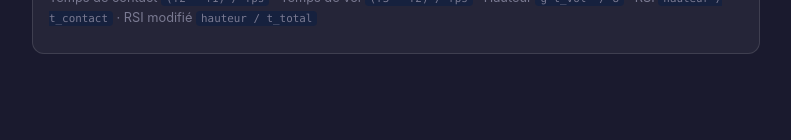
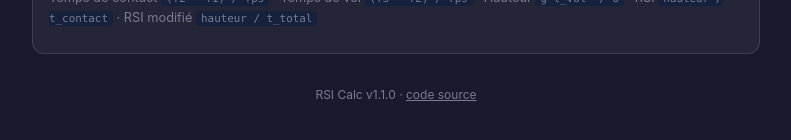
Before and after one commit to tanguyharnaybis/RSI, a website built with Vite: page index.html in a window 1280 px wide. Shown: the part 2285-2425 px from the top of the page, without its empty margins (244-1035 px from the left). Before the commit the page ends 2403 px from the top, so only its background shows below. Built offline with nearby package versions, Linux system fonts and the light colour scheme.

Commit message:
Affichage de la version de l'application (badge footer + console)
Permet de vérifier d'un coup d'œil que la version en ligne est à jour.

Generated by Mistral Vibe.
Co-Authored-By: Mistral Vibe <vibe@mistral.ai>

```diff
--- a/index.html
+++ b/index.html
@@ -556,6 +556,10 @@
 
   <div id="alert-container" aria-live="polite"></div>
 
+  <footer style="text-align:center; padding:16px 0; color:#7a7a92; font-size:0.75rem;">
+    RSI Calc <span id="app-version">…</span> · <a href="https://github.com/tanguyharnaybis/RSI" style="color:#7a7a92;">code source</a>
+  </footer>
+
   <script type="module" src="/src/main.ts"></script>
 </body>
 </html>
--- a/package.json
+++ b/package.json
@@ -1,6 +1,6 @@
 {
   "name": "rsi-calc",
-  "version": "1.0.0",
+  "version": "1.1.0",
   "description": "PWA mobile-first pour calculer le Reactive Strength Index à partir de vidéos de drop jump",
   "type": "module",
   "scripts": {
--- a/src/main.ts
+++ b/src/main.ts
@@ -3,6 +3,15 @@
  */
 
 import { initApp } from './app';
+import pkg from '../package.json';
+
+// Afficher la version (vérifiable en bas de page et dans la console)
+const version = `v${pkg.version}`;
+{
+  const badge = document.getElementById('app-version');
+  if (badge) badge.textContent = version;
+  console.info(`[RSI Calc] ${version}`);
+}
 
 // Injecter le manifest dynamiquement : le fichier est servi à la racine
 // (public/manifest.json), indépendamment de la base de déploiement.
```
